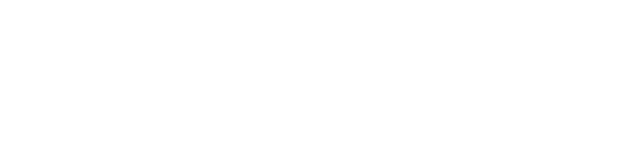
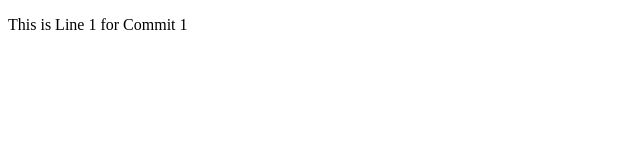
Before and after one commit to JunaidTanvir-2024/DockerTest4, a plain HTML site: page Pages/Home.html in a window 1280 px wide. Shown: the whole page, without its empty margins (0-640 px from the left). Drawn offline with Linux system fonts and the light colour scheme.

Commit message:
Line 1 Commit in Home

```diff
--- a/Pages/Home.html
+++ b/Pages/Home.html
@@ -9,6 +9,8 @@
 
 <body>
 
+    <p>This is Line 1 for Commit 1</p>
+
 </body>
 
 </html>
```
